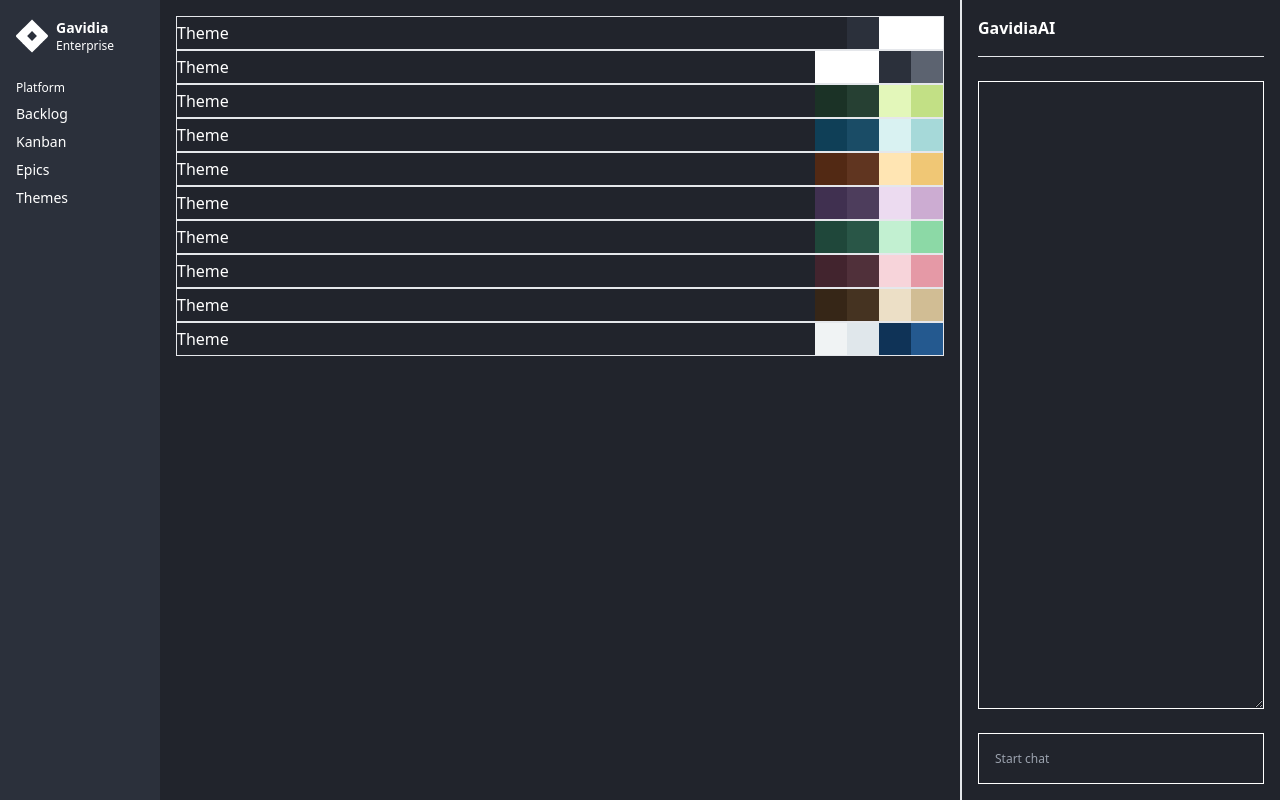
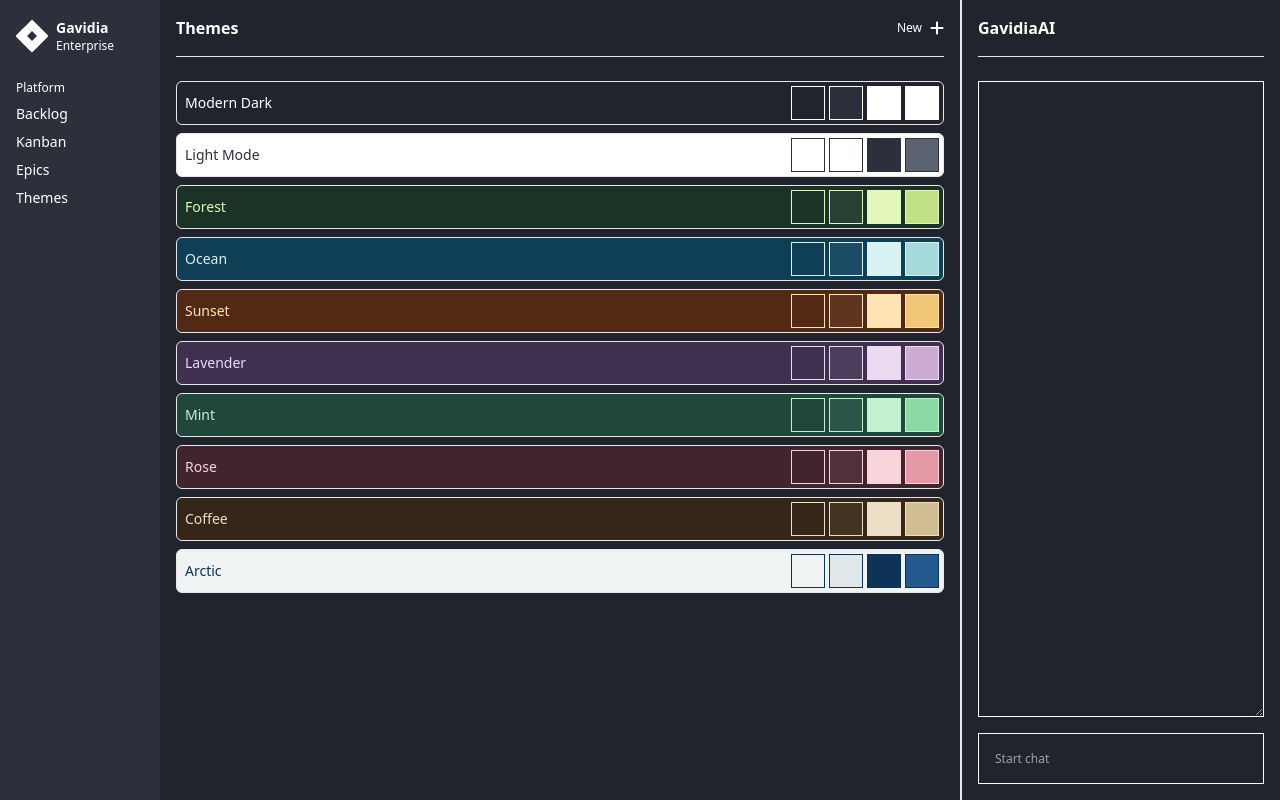
Before and after one commit to danielgavidia/fractal-pm, a Next.js app in the folder frontend/: page /themes in a window 1280 px wide. Built offline with nearby package versions, Linux system fonts and the light colour scheme; no server answers.

Commit message:
Added controls for adding new themes

```diff
--- a/frontend/src/api/dummyThemes.ts
+++ b/frontend/src/api/dummyThemes.ts
@@ -2,70 +2,80 @@ import { Theme } from "../types/types";
 
 export const dummyThemes: Theme[] = [
   {
-    // Modern Dark
+    id: "modern-dark",
+    name: "Modern Dark",
     backgroundPrimary: { hue: 220, saturation: 15, lightness: 15 },
     backgroundSecondary: { hue: 220, saturation: 15, lightness: 20 },
     textPrimary: { hue: 0, saturation: 0, lightness: 90 },
     textSecondary: { hue: 0, saturation: 0, lightness: 70 },
   },
   {
-    // Light Mode
+    id: "light-mode",
+    name: "Light Mode",
     backgroundPrimary: { hue: 0, saturation: 0, lightness: 100 },
     backgroundSecondary: { hue: 0, saturation: 0, lightness: 95 },
     textPrimary: { hue: 220, saturation: 15, lightness: 20 },
     textSecondary: { hue: 220, saturation: 10, lightness: 40 },
   },
   {
-    // Forest
+    id: "forest",
+    name: "Forest",
     backgroundPrimary: { hue: 150, saturation: 30, lightness: 15 },
     backgroundSecondary: { hue: 150, saturation: 25, lightness: 20 },
     textPrimary: { hue: 80, saturation: 80, lightness: 85 },
     textSecondary: { hue: 80, saturation: 60, lightness: 70 },
   },
   {
-    // Ocean
+    id: "ocean",
+    name: "Ocean",
     backgroundPrimary: { hue: 200, saturation: 70, lightness: 20 },
     backgroundSecondary: { hue: 200, saturation: 60, lightness: 25 },
     textPrimary: { hue: 180, saturation: 50, lightness: 90 },
     textSecondary: { hue: 180, saturation: 40, lightness: 75 },
   },
   {
-    // Sunset
+    id: "sunset",
+    name: "Sunset",
     backgroundPrimary: { hue: 20, saturation: 60, lightness: 20 },
     backgroundSecondary: { hue: 20, saturation: 50, lightness: 25 },
     textPrimary: { hue: 40, saturation: 100, lightness: 85 },
     textSecondary: { hue: 40, saturation: 80, lightness: 70 },
   },
   {
-    // Lavender
+    id: "lavender",
+    name: "Lavender",
     backgroundPrimary: { hue: 270, saturation: 25, lightness: 25 },
     backgroundSecondary: { hue: 270, saturation: 20, lightness: 30 },
     textPrimary: { hue: 290, saturation: 40, lightness: 90 },
     textSecondary: { hue: 290, saturation: 30, lightness: 75 },
   },
   {
-    // Mint
+    id: "mint",
+    name: "Mint",
     backgroundPrimary: { hue: 160, saturation: 40, lightness: 20 },
     backgroundSecondary: { hue: 160, saturation: 35, lightness: 25 },
     textPrimary: { hue: 140, saturation: 60, lightness: 85 },
     textSecondary: { hue: 140, saturation: 50, lightness: 70 },
   },
   {
-    // Rose
+    id: "rose",
+    name: "Rose",
     backgroundPrimary: { hue: 340, saturation: 30, lightness: 20 },
     backgroundSecondary: { hue: 340, saturation: 25, lightness: 25 },
     textPrimary: { hue: 350, saturation: 70, lightness: 90 },
     textSecondary: { hue: 350, saturation: 60, lightness: 75 },
   },
   {
-    // Coffee
+    id: "coffee",
+    name: "Coffee",
     backgroundPrimary: { hue: 30, saturation: 40, lightness: 15 },
     backgroundSecondary: { hue: 30, saturation: 35, lightness: 20 },
     textPrimary: { hue: 40, saturation: 50, lightness: 85 },
     textSecondary: { hue: 40, saturation: 40, lightness: 70 },
   },
   {
-    // Arctic
+    id: "arctic",
+    name: "Arctic",
     backgroundPrimary: { hue: 200, saturation: 15, lightness: 95 },
     backgroundSecondary: { hue: 200, saturation: 20, lightness: 90 },
     textPrimary: { hue: 210, saturation: 70, lightness: 20 },
--- /dev/null
+++ b/frontend/src/app/themes/new/page.tsx
@@ -0,0 +1,16 @@
+import SectionHeader from "@/components/SectionHeader";
+import ColorEditor from "@/components/ColorEditor";
+
+const Page = () => {
+  return (
+    <div className="px-4">
+      <SectionHeader title="New Theme" />
+      <ColorEditor title="Background Primary" />
+      <ColorEditor title="Background Secondary" />
+      <ColorEditor title="Text Primary" />
+      <ColorEditor title="Text Secondary" />
+    </div>
+  );
+};
+
+export default Page;
--- a/frontend/src/app/themes/page.tsx
+++ b/frontend/src/app/themes/page.tsx
@@ -1,17 +1,27 @@
 "use client";
 
-// import ColorEditor from "@/components/ColorEditor";
+import SectionHeader from "@/components/SectionHeader";
 import ThemeDisplay from "@/components/ThemeDisplay";
 import { themeStore } from "@/stores/themeStore";
+import { faPlus } from "@fortawesome/free-solid-svg-icons";
+import { useRouter } from "next/navigation";
 
 const Page = () => {
   const { themes } = themeStore();
+  const router = useRouter();
   return (
-    <div className="p-4">
-      {/* <ColorEditor /> */}
-      {themes.map((theme, key) => (
-        <ThemeDisplay key={key} theme={theme} />
-      ))}
+    <div className="px-4">
+      <SectionHeader
+        title="Themes"
+        callback={() => router.push("/themes/new")}
+        iconDefinition={faPlus}
+        buttonLabel="New"
+      />
+      <div className="flex flex-col space-y-2">
+        {themes.map((theme, key) => (
+          <ThemeDisplay key={key} theme={theme} />
+        ))}
+      </div>
     </div>
   );
 };
--- a/frontend/src/components/AICopilot.tsx
+++ b/frontend/src/components/AICopilot.tsx
@@ -6,6 +6,7 @@ import { themeStore } from "@/stores/themeStore";
 import { Task } from "@/types/types";
 import { valueToColor } from "@/utils/valueToColor";
 import { useState } from "react";
+import SectionHeader from "./SectionHeader";
 
 const AICopilot = () => {
   // Themes
@@ -32,12 +33,12 @@ const AICopilot = () => {
 
   return (
     <div
-      className="min-w-80 px-4 border-l-2 sticky top-0 h-screen flex flex-col space-y-2"
+      className="min-w-80 px-4 border-l-2 sticky top-0 h-screen flex flex-col"
       style={{ backgroundColor: backgroundPrimary, color: textPrimary }}
     >
-      <p className="font-bold border-b-[0.5px] py-4 mb-4">GavidiaAI</p>
+      <SectionHeader title="GavidiaAI" />
       <textarea
-        className="flex-1 p-4 text-xs outline-none text-right border-[0.5px]"
+        className="flex-1 py-4 text-xs outline-none text-right border-[0.5px]"
         style={{
           backgroundColor: backgroundPrimary,
           borderColor: textPrimary,
--- a/frontend/src/components/ColorEditor.tsx
+++ b/frontend/src/components/ColorEditor.tsx
@@ -3,17 +3,24 @@
 import { valueToColor } from "@/utils/valueToColor";
 import { useState } from "react";
 
-const ColorEditor = () => {
+interface ColorEditorProps {
+  title: string;
+}
+
+const ColorEditor = ({ title }: ColorEditorProps) => {
   const [hue, setHue] = useState<number>(180);
   const [saturation, setSaturation] = useState<number>(50);
   const [lightness, setLightness] = useState<number>(50);
   const color = valueToColor({ hue, saturation, lightness });
 
   return (
-    <div className="flex flex-col space-y-2">
+    <div className="flex flex-col space-y-1 py-2 border-b-[0.5px]">
+      <p className="text-xs font-semibold">{title}</p>
+      <div className="flex space-x-2 w-full items-center">
+        <div>
           {/* Hue */}
-      <div className="w-full flex space-x-2 p-2 items-center">
-        <div className="min-w-20">Hue</div>
+          <div className="w-full flex space-x-2 py-1 items-center">
+            <div className="min-w-20 text-xs">Hue</div>
             <input
               type="range"
               min="0"
@@ -28,8 +35,8 @@ const ColorEditor = () => {
           </div>
 
           {/* Saturation */}
-      <div className="w-full flex space-x-2 p-2 items-center">
-        <div className="min-w-20">Saturation</div>
+          <div className="w-full flex space-x-2 py-1 items-center">
+            <div className="min-w-20 text-xs">Saturation</div>
             <input
               type="range"
               min="0"
@@ -44,8 +51,8 @@ const ColorEditor = () => {
           </div>
 
           {/* Lightness */}
-      <div className="w-full flex space-x-2 p-2 items-center">
-        <div className="min-w-20">Lightness</div>
+          <div className="w-full flex space-x-2 py-1 items-center">
+            <div className="min-w-20 text-xs">Lightness</div>
             <input
               type="range"
               min="0"
@@ -58,9 +65,11 @@ const ColorEditor = () => {
               className="flex-1"
             />
           </div>
+        </div>
 
         {/* Color display */}
-      <div className="p-4" style={{ backgroundColor: color }}></div>
+        <div className="w-full p-8 rounded-full" style={{ backgroundColor: color }}></div>
+      </div>
     </div>
   );
 };
--- a/frontend/src/components/SectionHeader.tsx
+++ b/frontend/src/components/SectionHeader.tsx
@@ -21,7 +21,7 @@ const SectionHeader = ({ title, callback, iconDefinition, buttonLabel }: Section
   return (
     <>
       <div
-        className="w-full border-b-[0.5px] py-4 mb-2 font-bold sticky top-0 flex"
+        className="w-full border-b-[0.5px] py-4 mb-6 font-bold sticky top-0 flex"
         style={{ backgroundColor: backgroundColor }}
       >
         <p className="flex-1">{title}</p>
--- a/frontend/src/components/ThemeDisplay.tsx
+++ b/frontend/src/components/ThemeDisplay.tsx
@@ -12,14 +12,39 @@ const ThemeDisplay = ({ theme }: ThemeDisplayProps) => {
   return (
     <button
       onClick={() => setCurrentTheme(theme)}
-      className="flex border-[0.5px] items-center w-full"
+      className="flex border-[0.5px] rounded-md items-center w-full p-1"
+      style={{ backgroundColor: valueToColor(backgroundPrimary), color: valueToColor(textPrimary) }}
     >
-      <div className="flex-1 text-left">Theme</div>
-      <div className="flex">
-        <div className="p-4" style={{ backgroundColor: valueToColor(backgroundPrimary) }}></div>
-        <div className="p-4" style={{ backgroundColor: valueToColor(backgroundSecondary) }}></div>
-        <div className="p-4" style={{ backgroundColor: valueToColor(textPrimary) }}></div>
-        <div className="p-4" style={{ backgroundColor: valueToColor(textSecondary) }}></div>
+      <div className="flex-1 text-left text-sm p-1">{theme.name}</div>
+      <div className="flex space-x-1">
+        <div
+          className="p-4 border-[0.5px]"
+          style={{
+            backgroundColor: valueToColor(backgroundPrimary),
+            borderColor: valueToColor(textPrimary),
+          }}
+        ></div>
+        <div
+          className="p-4 border-[0.5px]"
+          style={{
+            backgroundColor: valueToColor(backgroundSecondary),
+            borderColor: valueToColor(textPrimary),
+          }}
+        ></div>
+        <div
+          className="p-4 border-[0.5px]"
+          style={{
+            backgroundColor: valueToColor(textPrimary),
+            borderColor: valueToColor(textPrimary),
+          }}
+        ></div>
+        <div
+          className="p-4 border-[0.5px]"
+          style={{
+            backgroundColor: valueToColor(textSecondary),
+            borderColor: valueToColor(textPrimary),
+          }}
+        ></div>
       </div>
     </button>
   );
--- a/frontend/src/types/types.ts
+++ b/frontend/src/types/types.ts
@@ -36,6 +36,8 @@ export type Color = {
 };
 
 export type Theme = {
+  id: string;
+  name: string;
   backgroundPrimary: Color;
   backgroundSecondary: Color;
   textPrimary: Color;
```
Lines whose indentation alone changed are shown as unchanged.
